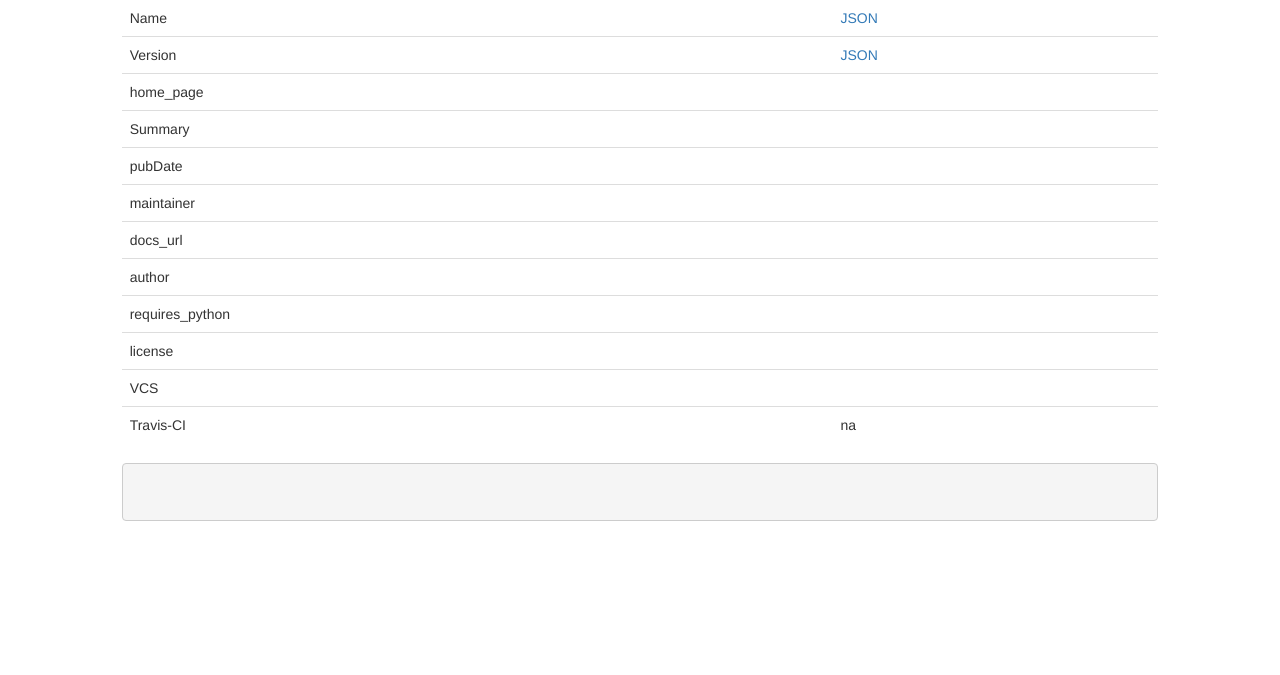
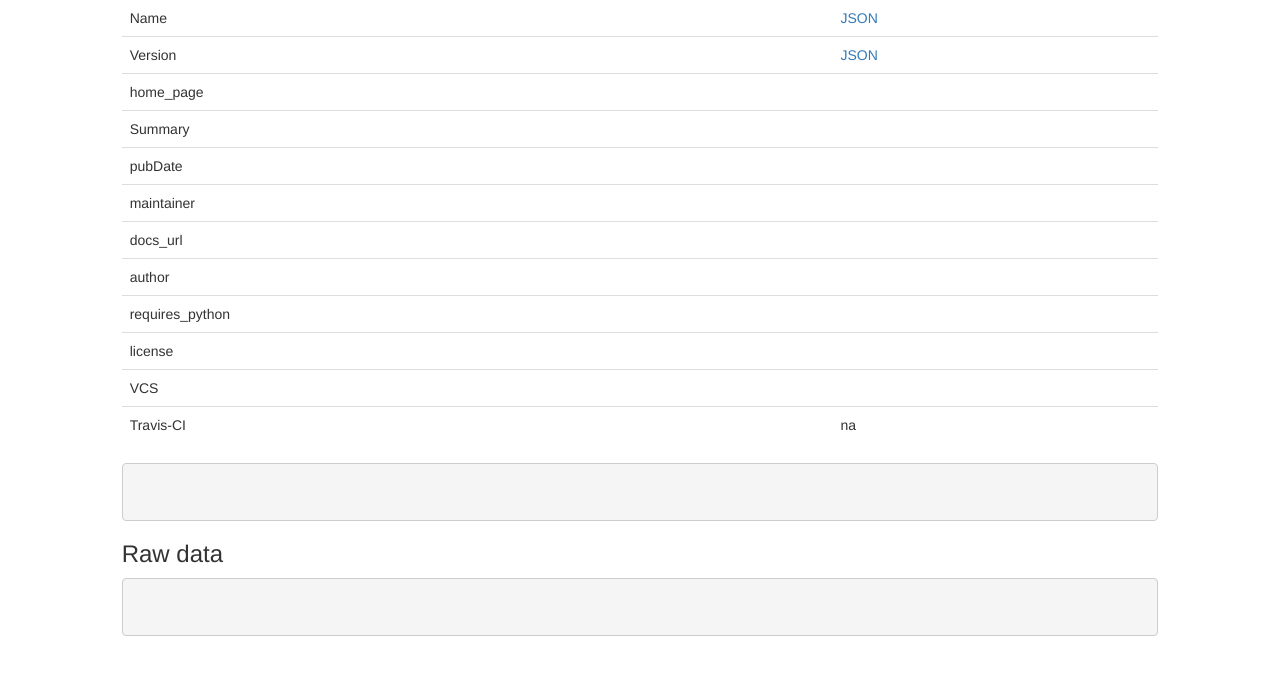
Before and after one commit to szabgab/pydigger.com, a Flask app: template code_maven/templates/package.html in a window 1280 px wide. Shown: the part 93-768 px from the top of the page. Run offline with Flask 2, Linux system fonts and the light colour scheme; the template is opened without the code that fills it, so the values that code supplies are empty; some libraries are stand-ins or nearby versions.

Commit message:
display the data we have about a package

```diff
--- a/code_maven/templates/package.html
+++ b/code_maven/templates/package.html
@@ -39,9 +39,10 @@
             {{package.description}}
             </pre>
         </div>
-        <!--
-            {{package}}
-        -->
+        <h3>Raw data</h3>
+        <pre>
+            {{raw}}
+        </pre>
     </div>
     <div class="col-md-1"></div>
 </div>
```
Also changed, not shown: code_maven/website.py (+7 -1 lines).
